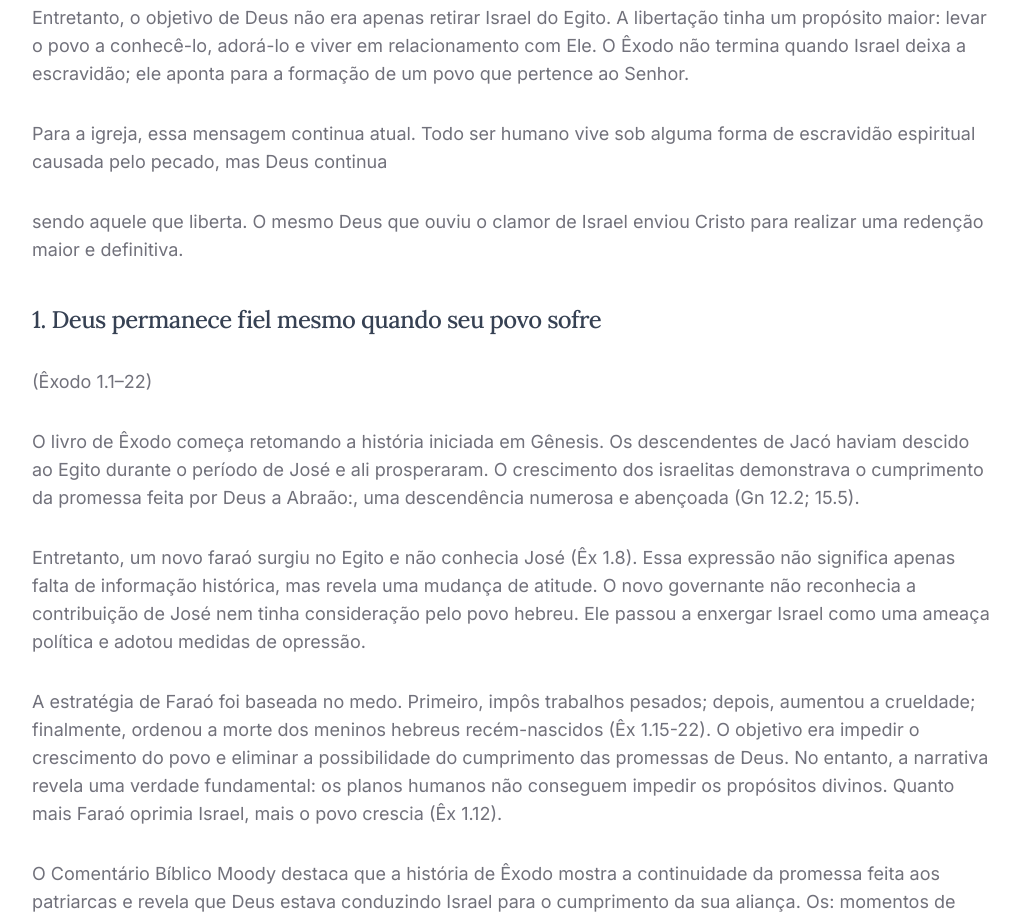
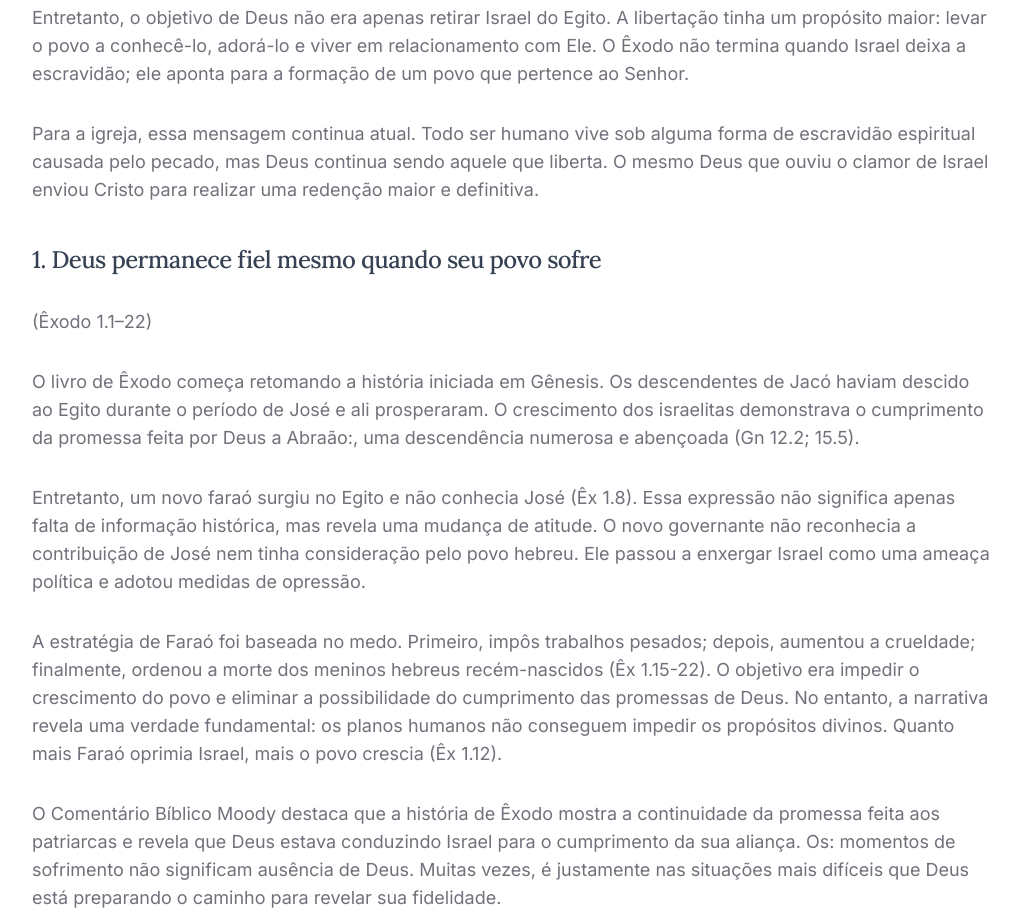
Before and after one commit to oceanodg/ocn-institucional-v4, a Next.js app: page /oceano-academy/materiais-didaticos/exodo in a window 1280 px wide. Shown: the part 3300-4217 px from the top of the page, without its empty margins (128-1148 px from the left). Built offline with nearby package versions, Linux system fonts and the light colour scheme.

Commit message:
fix: improve text flow and clarity in Exodo materials

```diff
--- a/app/(site)/oceano-academy/materiais-didaticos/exodo.md/route.ts
+++ b/app/(site)/oceano-academy/materiais-didaticos/exodo.md/route.ts
@@ -75,9 +75,8 @@ em relacionamento com Ele. O Êxodo não termina quando Israel deixa a
 escravidão; ele aponta para a formação de um povo que pertence ao Senhor.
 
 Para a igreja, essa mensagem continua atual. Todo ser humano vive sob
-alguma forma de escravidão espiritual causada pelo pecado, mas Deus continua
-
-sendo aquele que liberta. O mesmo Deus que ouviu o clamor de Israel enviou
+alguma forma de escravidão espiritual causada pelo pecado, mas Deus continua sendo aquele que liberta.
+O mesmo Deus que ouviu o clamor de Israel enviou
 Cristo para realizar uma redenção maior e definitiva.
 
 ### 1. Deus permanece fiel mesmo quando seu povo sofre
--- a/app/(site)/oceano-academy/materiais-didaticos/exodo/page.tsx
+++ b/app/(site)/oceano-academy/materiais-didaticos/exodo/page.tsx
@@ -423,11 +423,9 @@ export default function Exodo() {
           <P className="">
             Para a igreja, essa mensagem continua atual. Todo ser humano vive
             sob alguma forma de escravidão espiritual causada pelo pecado, mas
-            Deus continua
-          </P>
-          <P className="">
-            sendo aquele que liberta. O mesmo Deus que ouviu o clamor de Israel
-            enviou Cristo para realizar uma redenção maior e definitiva.
+            Deus continua sendo aquele que liberta. O mesmo Deus que ouviu o
+            clamor de Israel enviou Cristo para realizar uma redenção maior e
+            definitiva.
           </P>
         </div>
 
```
Also changed, not shown: 1 other file (tests, documents, lock files or other folders).
